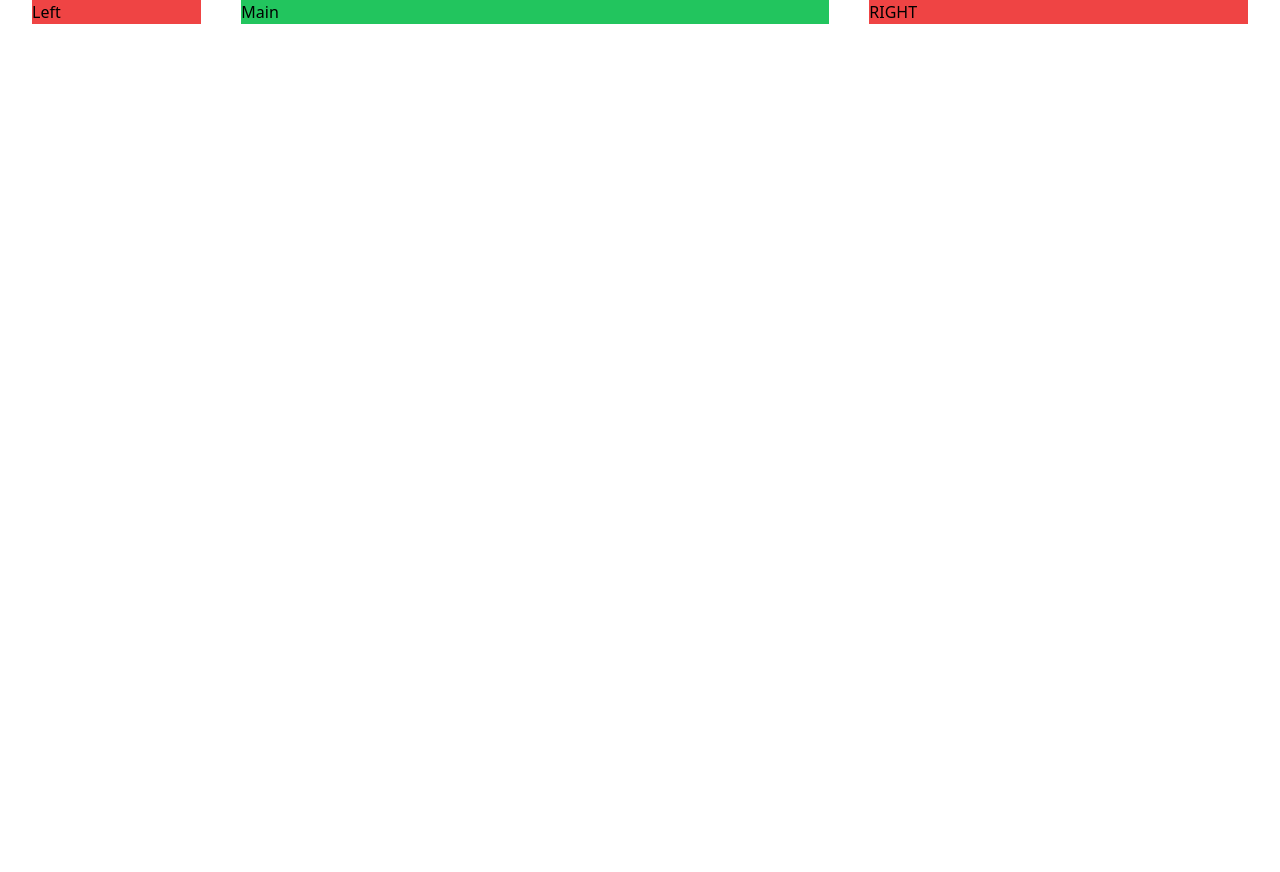
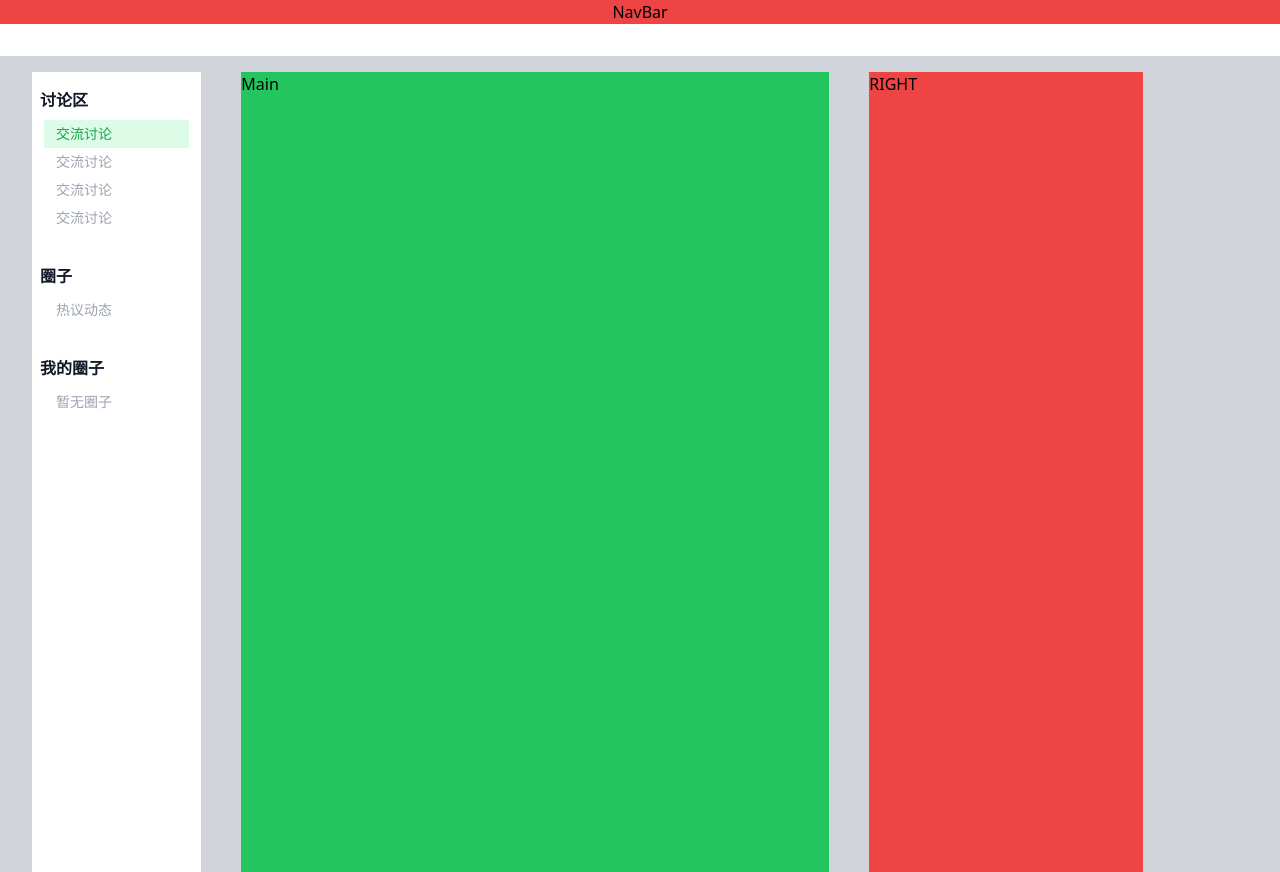
Before and after one commit to FM3676/NowCoder-Clone, a Nuxt app: page / in a window 1280 px wide. Before the commit the page ends 800 px from the top, so only its background shows below. Built offline with nearby package versions, Linux system fonts and the light colour scheme.

Commit message:
Init LeftSideBar

```diff
--- a/app.vue
+++ b/app.vue
@@ -1,22 +1,26 @@
 <template>
   <div :class="{ dark: darkMode }">
-    <div class="bg-white dark:bg-dim-900">
+    <div class="bg-gray-300 dark:bg-dim-900">
       <!-- Loading Page -->
       <!-- App -->
       <div class="min-h-full">
+        <!-- NavBar -->
+        <NavBar />
         <div
           class="grid grid-cols-12 mx-auto sm:px-6 lg:max-w-7xl lg:px-8 lg:gap-10"
         >
           <!-- Left Sidebar -->
-          <aside class="bg-red-500 hidden md:block xs-col-span-1 xl:col-span-2">
-            <div class="sticky top-0">Left</div>
+          <aside class="bg-red-500 hidden md:block md:col-span-2"><!-- xs-col-span-1 xl:col-span-2 -->
+            <div class="sticky top-0">
+              <SideBarLeft />
+            </div>
           </aside>
           <!-- Main Content -->
-          <main class="bg-green-500 col-span-12 md:col-span-8 xl:col-span-6">
+          <main class="bg-green-500 col-span-12 md:col-span-7 xl:col-span-6">
             Main
           </main>
           <!-- Right Sidebar -->
-          <aside class="bg-red-500 hidden md:block xl:col-span-4 md:col-span-3">
+          <aside class="bg-red-500 hidden md:block md:col-span-3"><!--  xl:col-span-4 md:col-span-3 -->
             <div class="sticky top-0">RIGHT</div>
           </aside>
         </div>
--- /dev/null
+++ b/components/Icons/LeftSideBar.jsx
@@ -0,0 +1,78 @@
+// export default {
+//   "讨论区": (
+//     <svg
+//       viewBox="0 0 1024 1024"
+//       xmlns="http://www.w3.org/2000/svg"
+//       data-v-029747aa=""
+//     >
+//       <path
+//         fill="currentColor"
+//         d="m174.72 855.68 135.296-45.12 23.68 11.84C388.096 849.536 448.576 864 512 864c211.84 0 384-166.784 384-352S723.84 160 512 160 128 326.784 128 512c0 69.12 24.96 139.264 70.848 199.232l22.08 28.8-46.272 115.584zm-45.248 82.56A32 32 0 0 1 89.6 896l58.368-145.92C94.72 680.32 64 596.864 64 512 64 299.904 256 96 512 96s448 203.904 448 416-192 416-448 416a461.056 461.056 0 0 1-206.912-48.384l-175.616 58.56z"
+//       ></path>
+//       <path
+//         fill="currentColor"
+//         d="M512 563.2a51.2 51.2 0 1 1 0-102.4 51.2 51.2 0 0 1 0 102.4zm192 0a51.2 51.2 0 1 1 0-102.4 51.2 51.2 0 0 1 0 102.4zm-384 0a51.2 51.2 0 1 1 0-102.4 51.2 51.2 0 0 1 0 102.4z"
+//       ></path>
+//     </svg>
+//   ),
+//   "圈子": (
+//     <svg
+//       viewBox="0 0 1024 1024"
+//       xmlns="http://www.w3.org/2000/svg"
+//       data-v-029747aa=""
+//     >
+//       <path
+//         fill="currentColor"
+//         d="m759.936 805.248-90.944-91.008A254.912 254.912 0 0 1 512 768a254.912 254.912 0 0 1-156.992-53.76l-90.944 91.008A382.464 382.464 0 0 0 512 896c94.528 0 181.12-34.176 247.936-90.752zm45.312-45.312A382.464 382.464 0 0 0 896 512c0-94.528-34.176-181.12-90.752-247.936l-91.008 90.944C747.904 398.4 768 452.864 768 512c0 59.136-20.096 113.6-53.76 156.992l91.008 90.944zm-45.312-541.184A382.464 382.464 0 0 0 512 128c-94.528 0-181.12 34.176-247.936 90.752l90.944 91.008A254.912 254.912 0 0 1 512 256c59.136 0 113.6 20.096 156.992 53.76l90.944-91.008zm-541.184 45.312A382.464 382.464 0 0 0 128 512c0 94.528 34.176 181.12 90.752 247.936l91.008-90.944A254.912 254.912 0 0 1 256 512c0-59.136 20.096-113.6 53.76-156.992l-91.008-90.944zm417.28 394.496a194.56 194.56 0 0 0 22.528-22.528C686.912 602.56 704 559.232 704 512a191.232 191.232 0 0 0-67.968-146.56A191.296 191.296 0 0 0 512 320a191.232 191.232 0 0 0-146.56 67.968C337.088 421.44 320 464.768 320 512a191.232 191.232 0 0 0 67.968 146.56C421.44 686.912 464.768 704 512 704c47.296 0 90.56-17.088 124.032-45.44zM512 960a448 448 0 1 1 0-896 448 448 0 0 1 0 896z"
+//       ></path>
+//     </svg>
+//   ),
+//   "我的圈子": (
+//     <svg
+//       viewBox="0 0 1024 1024"
+//       xmlns="http://www.w3.org/2000/svg"
+//       data-v-029747aa=""
+//     >
+//       <path
+//         fill="currentColor"
+//         d="M512 512a192 192 0 1 0 0-384 192 192 0 0 0 0 384zm0 64a256 256 0 1 1 0-512 256 256 0 0 1 0 512zm320 320v-96a96 96 0 0 0-96-96H288a96 96 0 0 0-96 96v96a32 32 0 1 1-64 0v-96a160 160 0 0 1 160-160h448a160 160 0 0 1 160 160v96a32 32 0 1 1-64 0z"
+//       ></path>
+//     </svg>
+//   ),
+// };
+export default [
+  <svg
+    viewBox="0 0 1024 1024"
+    xmlns="http://www.w3.org/2000/svg"
+    data-v-029747aa=""
+  >
+    <path
+      fill="currentColor"
+      d="m174.72 855.68 135.296-45.12 23.68 11.84C388.096 849.536 448.576 864 512 864c211.84 0 384-166.784 384-352S723.84 160 512 160 128 326.784 128 512c0 69.12 24.96 139.264 70.848 199.232l22.08 28.8-46.272 115.584zm-45.248 82.56A32 32 0 0 1 89.6 896l58.368-145.92C94.72 680.32 64 596.864 64 512 64 299.904 256 96 512 96s448 203.904 448 416-192 416-448 416a461.056 461.056 0 0 1-206.912-48.384l-175.616 58.56z"
+    ></path>
+    <path
+      fill="currentColor"
+      d="M512 563.2a51.2 51.2 0 1 1 0-102.4 51.2 51.2 0 0 1 0 102.4zm192 0a51.2 51.2 0 1 1 0-102.4 51.2 51.2 0 0 1 0 102.4zm-384 0a51.2 51.2 0 1 1 0-102.4 51.2 51.2 0 0 1 0 102.4z"
+    ></path>
+  </svg>,
+  <svg
+    viewBox="0 0 1024 1024"
+    xmlns="http://www.w3.org/2000/svg"
+    data-v-029747aa=""
+  >
+    <path
+      fill="currentColor"
+      d="m759.936 805.248-90.944-91.008A254.912 254.912 0 0 1 512 768a254.912 254.912 0 0 1-156.992-53.76l-90.944 91.008A382.464 382.464 0 0 0 512 896c94.528 0 181.12-34.176 247.936-90.752zm45.312-45.312A382.464 382.464 0 0 0 896 512c0-94.528-34.176-181.12-90.752-247.936l-91.008 90.944C747.904 398.4 768 452.864 768 512c0 59.136-20.096 113.6-53.76 156.992l91.008 90.944zm-45.312-541.184A382.464 382.464 0 0 0 512 128c-94.528 0-181.12 34.176-247.936 90.752l90.944 91.008A254.912 254.912 0 0 1 512 256c59.136 0 113.6 20.096 156.992 53.76l90.944-91.008zm-541.184 45.312A382.464 382.464 0 0 0 128 512c0 94.528 34.176 181.12 90.752 247.936l91.008-90.944A254.912 254.912 0 0 1 256 512c0-59.136 20.096-113.6 53.76-156.992l-91.008-90.944zm417.28 394.496a194.56 194.56 0 0 0 22.528-22.528C686.912 602.56 704 559.232 704 512a191.232 191.232 0 0 0-67.968-146.56A191.296 191.296 0 0 0 512 320a191.232 191.232 0 0 0-146.56 67.968C337.088 421.44 320 464.768 320 512a191.232 191.232 0 0 0 67.968 146.56C421.44 686.912 464.768 704 512 704c47.296 0 90.56-17.088 124.032-45.44zM512 960a448 448 0 1 1 0-896 448 448 0 0 1 0 896z"
+    ></path>
+  </svg>,
+  <svg
+    viewBox="0 0 1024 1024"
+    xmlns="http://www.w3.org/2000/svg"
+    data-v-029747aa=""
+  >
+    <path
+      fill="currentColor"
+      d="M512 512a192 192 0 1 0 0-384 192 192 0 0 0 0 384zm0 64a256 256 0 1 1 0-512 256 256 0 0 1 0 512zm320 320v-96a96 96 0 0 0-96-96H288a96 96 0 0 0-96 96v96a32 32 0 1 1-64 0v-96a160 160 0 0 1 160-160h448a160 160 0 0 1 160 160v96a32 32 0 1 1-64 0z"
+    ></path>
+  </svg>,
+];
--- /dev/null
+++ b/components/NavBar.vue
@@ -0,0 +1,16 @@
+<template>
+    <div class="w-screen bg-white sticky top-0 h-14 mb-4">
+        <nav class="flex w-full bg-red-500 mx-auto justify-center items-center">
+
+            NavBar
+        </nav>
+    </div>
+</template>
+
+<script setup lang="ts">
+
+</script>
+
+<style scoped>
+
+</style>
--- /dev/null
+++ b/components/SideBar/Left/Index.vue
@@ -0,0 +1,56 @@
+<template>
+  <div class="flex flex-col h-screen bg-white">
+    <!-- First Level -->
+    <ul
+      v-for="(first, index) in dummyData"
+      :key="first.title"
+      class="flex flex-col py-4 px-2"
+    >
+      <li>
+        <div class="font-bold text-gray-900 mb-2 flex items-center">
+          <component :is="IconList[index]" class="w-5 mr-1" />
+          <h1>{{ first.title }}</h1>
+        </div>
+        <!-- Second Level -->
+        <ul class="flex flex-col mt-2 px-1">
+          <li
+            v-for="(second, idx) in first.sub"
+            :key="second"
+            class="font-normal text-sm pl-3 py-1 text-gray-400 hover:bg-green-100 hover:text-green-600"
+            :class="[
+              idx === activeSub && first.id === activeFirstId
+                ? activeClass
+                : '',
+            ]"
+          >
+            {{ second }}
+          </li>
+        </ul>
+      </li>
+    </ul>
+  </div>
+</template>
+
+<script setup lang="ts">
+import IconList from "~~/components/Icons/LeftSideBar";
+const dummyData = [
+  {
+    title: "讨论区",
+    id: 1,
+    sub: ["交流讨论", "交流讨论", "交流讨论", "交流讨论"],
+  },
+  {
+    title: "圈子",
+    id: 2,
+    sub: ["热议动态"],
+  },
+  {
+    title: "我的圈子",
+    id: 3,
+    sub: ["暂无圈子"],
+  },
+];
+const activeClass = "bg-green-100 text-green-600";
+const activeFirstId = ref<number>(1);
+const activeSub = ref<number>(0);
+</script>
```
